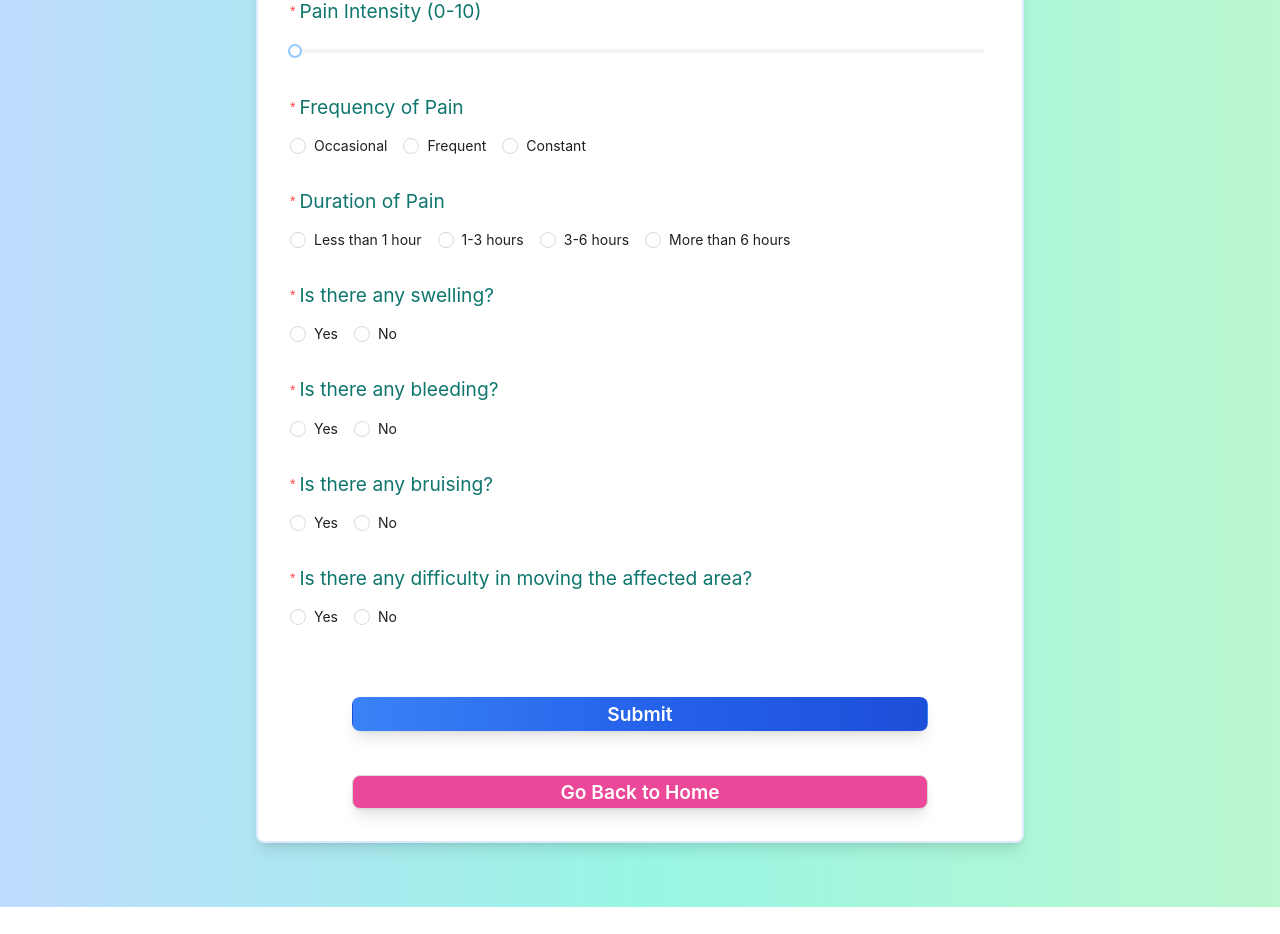
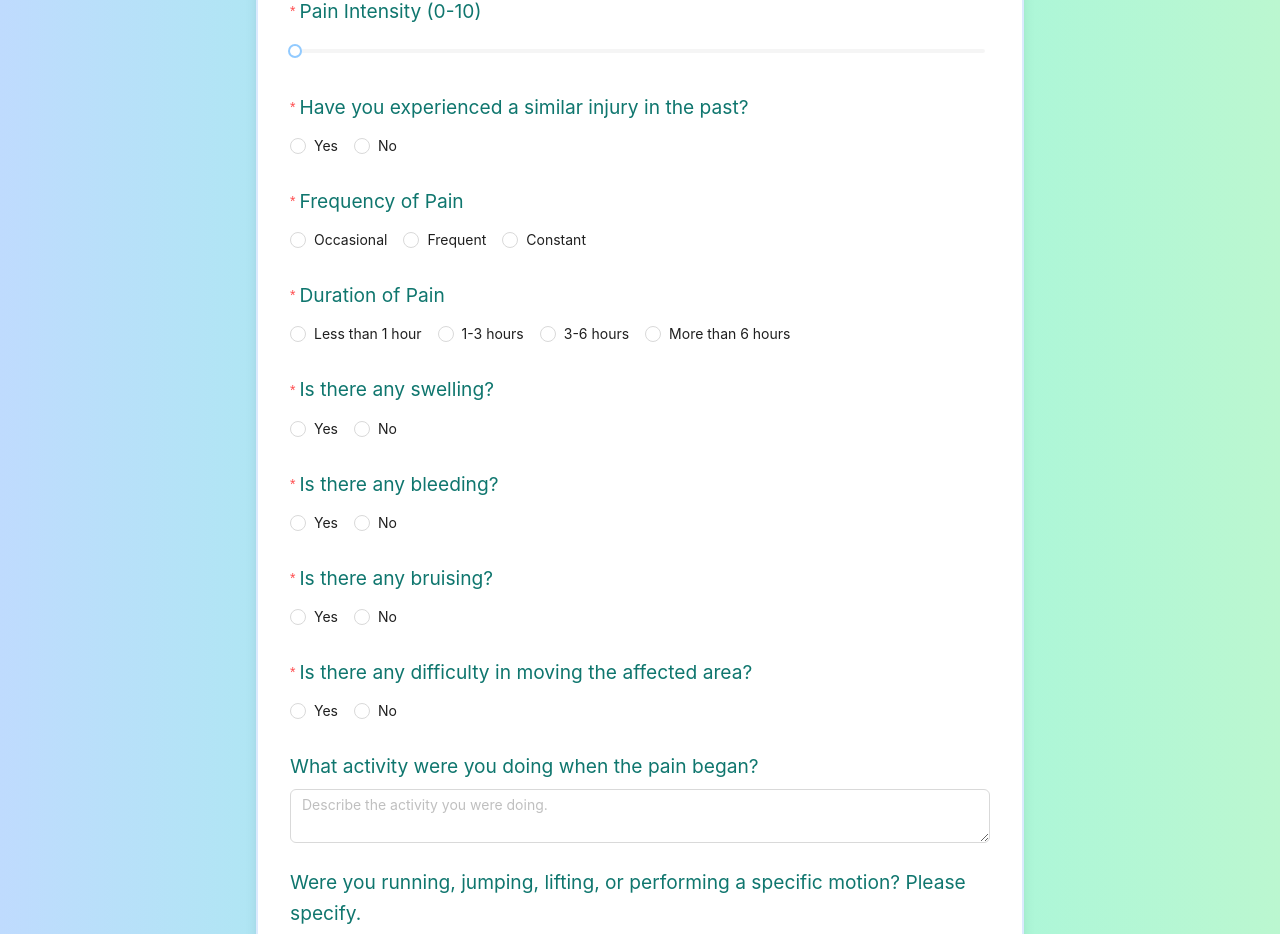
Before and after one commit to Codinglulu2023/CAC2024003, a Next.js app: page /injuryDiagnosisPage in a window 1280 px wide. Shown: the part 195-1129 px from the top of the page. Before the commit the page ends 1102 px from the top, so only its background shows below. Built offline with nearby package versions, Linux system fonts and the light colour scheme.

Commit message:
+more questions

```diff
--- a/app/injuryDiagnosisPage/page.tsx
+++ b/app/injuryDiagnosisPage/page.tsx
@@ -1,7 +1,7 @@
 "use client";
 
 import React, { useState } from 'react';
-import { Form, Slider, Radio, Button, message, RadioChangeEvent } from 'antd';
+import { Form, Slider, Radio, Button, Input, message, RadioChangeEvent } from 'antd';
 import { useRouter } from 'next/navigation';
 
 interface DiagnosisFormValues {
@@ -9,6 +9,9 @@ interface DiagnosisFormValues {
   bleeding: string;
   painDuration: string;
   mobility: string;
+  activityWhenPainBegan?: string;
+  specificMotion?: string;
+  similarInjury: string;
 }
 
 export default function InjuryDiagnosisPage() {
@@ -96,6 +99,17 @@ export default function InjuryDiagnosisPage() {
             />
           </Form.Item>
 
+          <Form.Item
+            label={<span className="text-teal-700 text-[1.5vw]">Have you experienced a similar injury in the past?</span>}
+            name="similarInjury"
+            rules={[{ required: true, message: 'Please select yes or no.' }]}
+          >
+            <Radio.Group>
+              <Radio value="yes">Yes</Radio>
+              <Radio value="no">No</Radio>
+            </Radio.Group>
+          </Form.Item>
+
           {/* Frequency of Pain */}
           <Form.Item
             label={<span className="text-teal-700 text-[1.5vw]">Frequency of Pain</span>}
@@ -171,6 +185,20 @@ export default function InjuryDiagnosisPage() {
             </Radio.Group>
           </Form.Item>
 
+          <Form.Item
+            label={<span className="text-teal-700 text-[1.5vw]">What activity were you doing when the pain began?</span>}
+            name="activityWhenPainBegan"
+          >
+            <Input.TextArea rows={2} placeholder="Describe the activity you were doing." />
+          </Form.Item>
+
+          <Form.Item
+            label={<span className="text-teal-700 text-[1.5vw]">Were you running, jumping, lifting, or performing a specific motion? Please specify.</span>}
+            name="specificMotion"
+          >
+            <Input.TextArea rows={2} placeholder="Describe any specific motion." />
+          </Form.Item>
+
           <Form.Item className="text-center mt-16">
             <Button
               type="primary"
```
